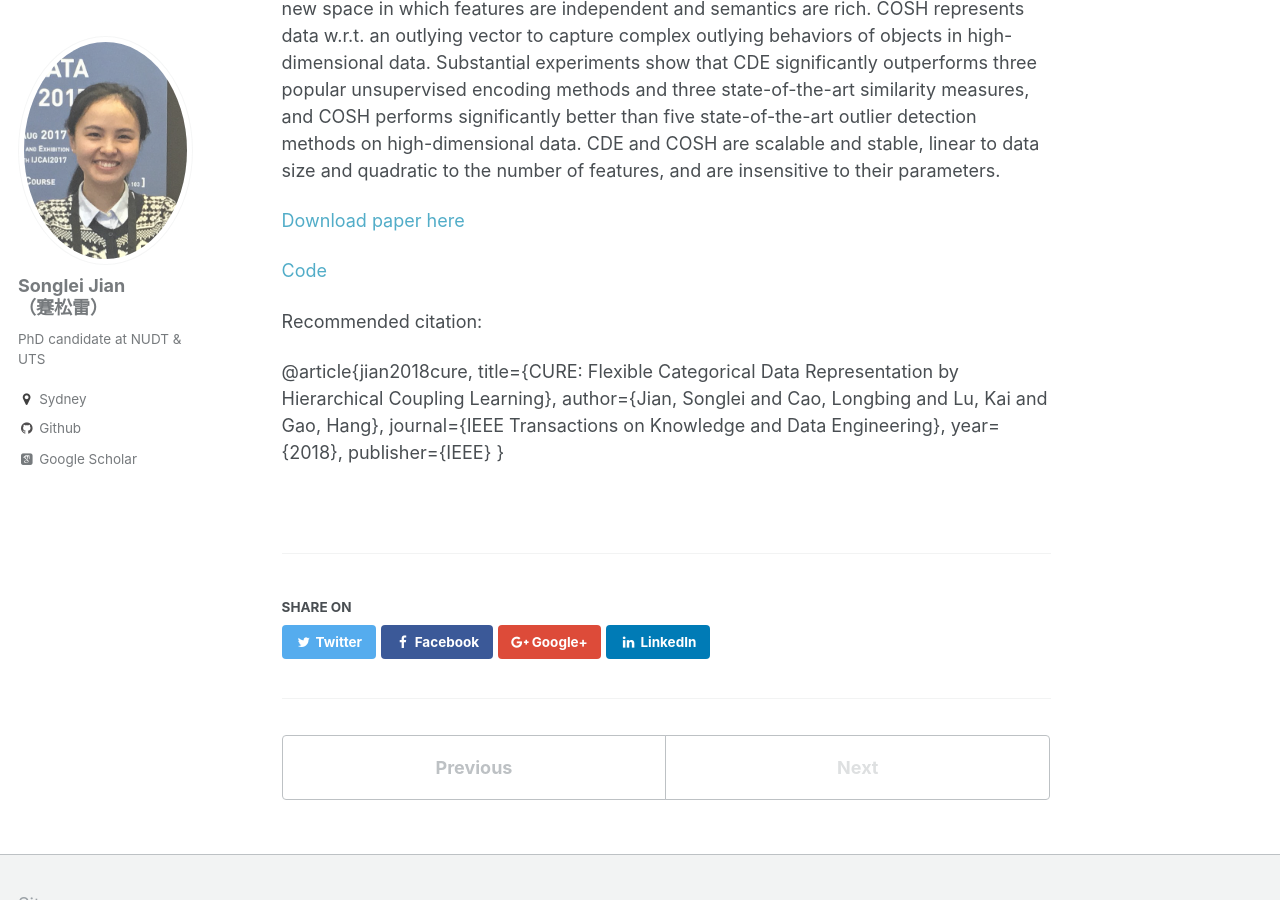
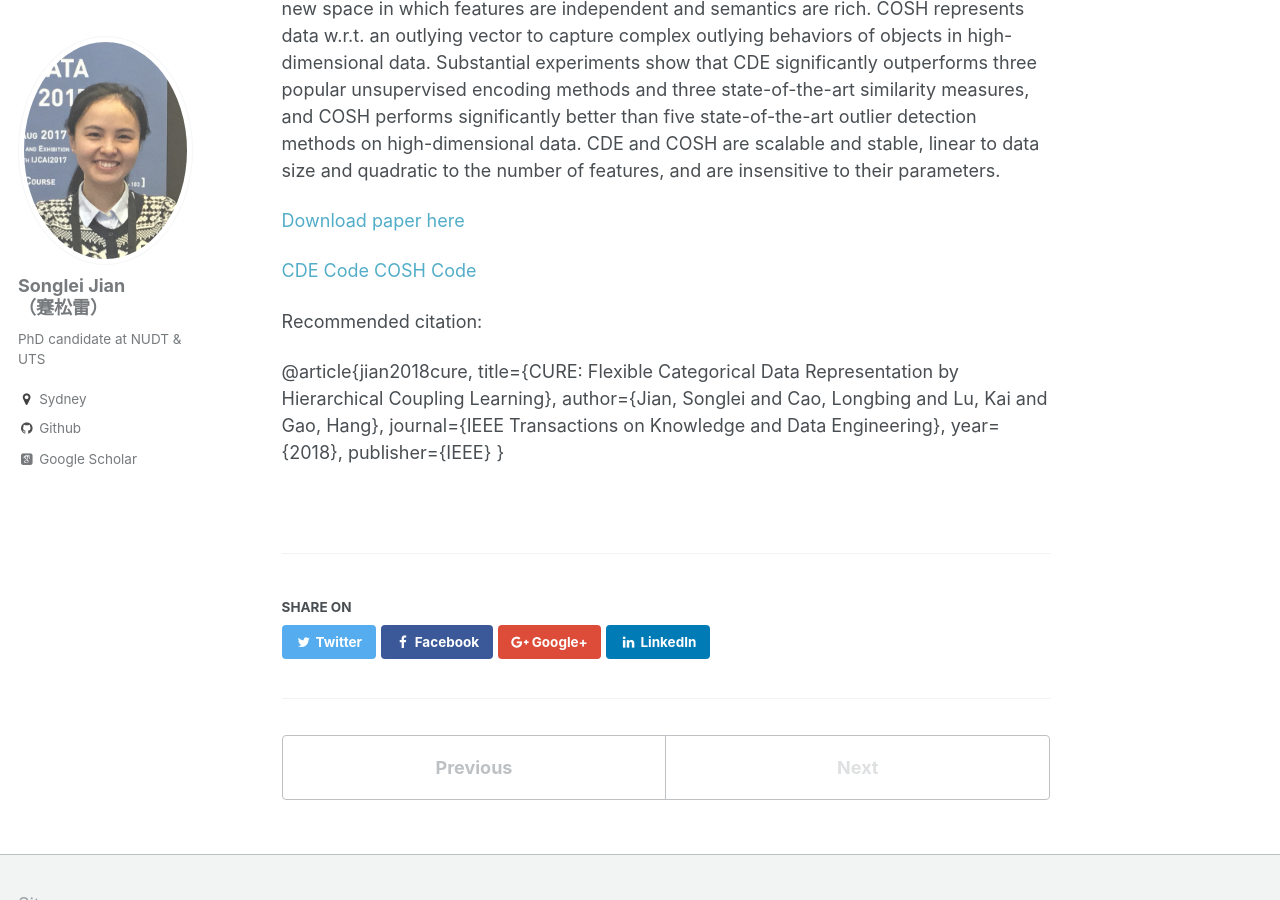
Before and after one commit to jiansonglei/jiansonglei.github.io, a Jekyll site: the page built from _publications/2018-06-02-TKDE_CURE.md, in a window 1280 px wide and 900 px high, scrolled down 572 px. Built offline with Jekyll 4.4.1, drawn with Linux system fonts in a browser that asks for light colours; some web fonts are replaced.

Commit message:
UPDATE cure code

```diff
--- a/_publications/2018-06-02-TKDE_CURE.md
+++ b/_publications/2018-06-02-TKDE_CURE.md
@@ -25,7 +25,8 @@ stable, linear to data size and quadratic to the number of features, and are ins
 
 [Download paper here](http://jiansonglei.github.io/files/18TKDE_CURE.pdf)
 
-[Code](https://github.com/jiansonglei/CDE)
+[CDE Code](https://github.com/jiansonglei/CDE)
+[COSH Code](https://github.com/jiansonglei/COSH)
 
 Recommended citation:
 
```
